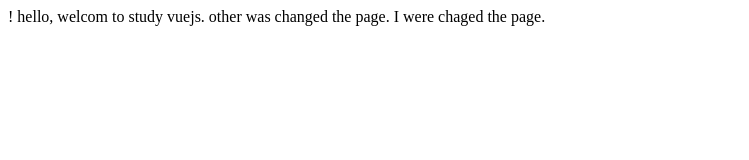
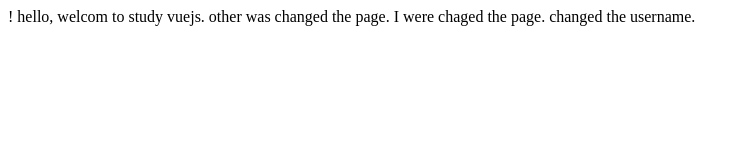
Before and after one commit to fuxily/vuejsdemo, a plain HTML site: page index.html in a window 1280 px wide. Shown: the whole page, without its empty margins (0-749 px from the left). Drawn offline with Linux system fonts and the light colour scheme.

Commit message:
changed the commit username

```diff
--- a/index.html
+++ b/index.html
@@ -10,5 +10,6 @@
     hello, welcom to study vuejs.
     other was changed the page.
     I were chaged the page.
+    changed the username.
 </body>
 </html>
```
